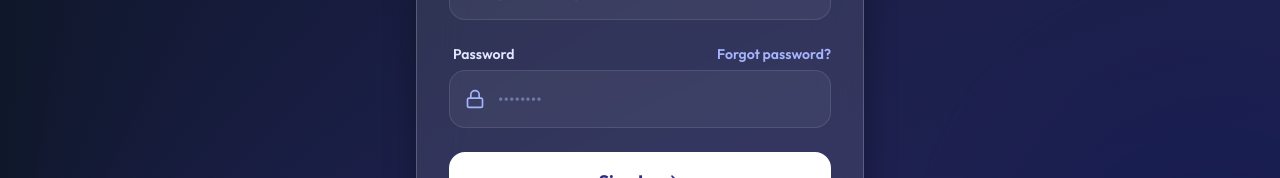
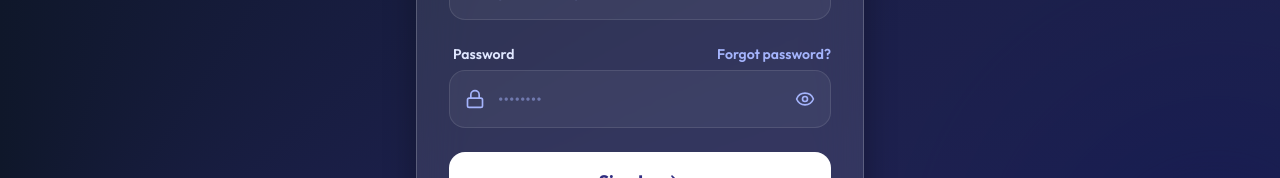
Before and after one commit to dhineshdeveloper001-sketch/chikkodownloader, a React (Vite) app in the folder frontend/: page /login in a window 1280 px wide. Shown: the part 411-589 px from the top of the page. Built offline with nearby package versions, Linux system fonts and the light colour scheme.

Commit message:
feat: added password visibility toggle to auth pages

```diff
--- a/frontend/src/pages/Login.tsx
+++ b/frontend/src/pages/Login.tsx
@@ -2,7 +2,7 @@ import React, { useState } from 'react';
 import { useAuth } from '../context/AuthContext';
 import axios from 'axios';
 import { Link, useNavigate } from 'react-router-dom';
-import { DownloadCloud, Mail, Lock, Loader2, ArrowRight } from 'lucide-react';
+import { DownloadCloud, Mail, Lock, Loader2, ArrowRight, Eye, EyeOff } from 'lucide-react';
 import toast from 'react-hot-toast';
 
 const Login = () => {
@@ -10,6 +10,7 @@ const Login = () => {
   const navigate = useNavigate();
   const [email, setEmail] = useState('');
   const [password, setPassword] = useState('');
+  const [showPassword, setShowPassword] = useState(false);
   const [loading, setLoading] = useState(false);
 
   const handleSubmit = async (e: React.FormEvent) => {
@@ -71,13 +72,20 @@ const Login = () => {
                   <Lock className="h-5 w-5 text-indigo-300" />
                 </div>
                 <input
-                  type="password"
+                  type={showPassword ? "text" : "password"}
                   required
-                  className="w-full pl-12 pr-4 py-4 bg-white/5 border border-white/10 text-white rounded-2xl focus:ring-2 focus:ring-indigo-400 focus:border-transparent outline-none transition-all placeholder:text-indigo-300/50 font-medium"
+                  className="w-full pl-12 pr-12 py-4 bg-white/5 border border-white/10 text-white rounded-2xl focus:ring-2 focus:ring-indigo-400 focus:border-transparent outline-none transition-all placeholder:text-indigo-300/50 font-medium"
                   placeholder="••••••••"
                   value={password}
                   onChange={(e) => setPassword(e.target.value)}
                 />
+                <button
+                  type="button"
+                  onClick={() => setShowPassword(!showPassword)}
+                  className="absolute inset-y-0 right-0 pr-4 flex items-center text-indigo-300 hover:text-white transition-colors focus:outline-none"
+                >
+                  {showPassword ? <EyeOff className="h-5 w-5" /> : <Eye className="h-5 w-5" />}
+                </button>
               </div>
             </div>
 
--- a/frontend/src/pages/Register.tsx
+++ b/frontend/src/pages/Register.tsx
@@ -2,7 +2,7 @@ import React, { useState } from 'react';
 import { useAuth } from '../context/AuthContext';
 import axios from 'axios';
 import { Link, useNavigate } from 'react-router-dom';
-import { DownloadCloud, Mail, Lock, User, Loader2, ArrowRight } from 'lucide-react';
+import { DownloadCloud, Mail, Lock, User, Loader2, ArrowRight, Eye, EyeOff } from 'lucide-react';
 import toast from 'react-hot-toast';
 
 const Register = () => {
@@ -11,6 +11,7 @@ const Register = () => {
   const [name, setName] = useState('');
   const [email, setEmail] = useState('');
   const [password, setPassword] = useState('');
+  const [showPassword, setShowPassword] = useState(false);
   const [loading, setLoading] = useState(false);
 
   const handleSubmit = async (e: React.FormEvent) => {
@@ -88,13 +89,20 @@ const Register = () => {
                   <Lock className="h-5 w-5 text-indigo-300" />
                 </div>
                 <input
-                  type="password"
+                  type={showPassword ? "text" : "password"}
                   required
-                  className="w-full pl-12 pr-4 py-4 bg-white/5 border border-white/10 text-white rounded-2xl focus:ring-2 focus:ring-indigo-400 focus:border-transparent outline-none transition-all placeholder:text-indigo-300/50 font-medium"
+                  className="w-full pl-12 pr-12 py-4 bg-white/5 border border-white/10 text-white rounded-2xl focus:ring-2 focus:ring-indigo-400 focus:border-transparent outline-none transition-all placeholder:text-indigo-300/50 font-medium"
                   placeholder="••••••••"
                   value={password}
                   onChange={(e) => setPassword(e.target.value)}
                 />
+                <button
+                  type="button"
+                  onClick={() => setShowPassword(!showPassword)}
+                  className="absolute inset-y-0 right-0 pr-4 flex items-center text-indigo-300 hover:text-white transition-colors focus:outline-none"
+                >
+                  {showPassword ? <EyeOff className="h-5 w-5" /> : <Eye className="h-5 w-5" />}
+                </button>
               </div>
             </div>
 
```
